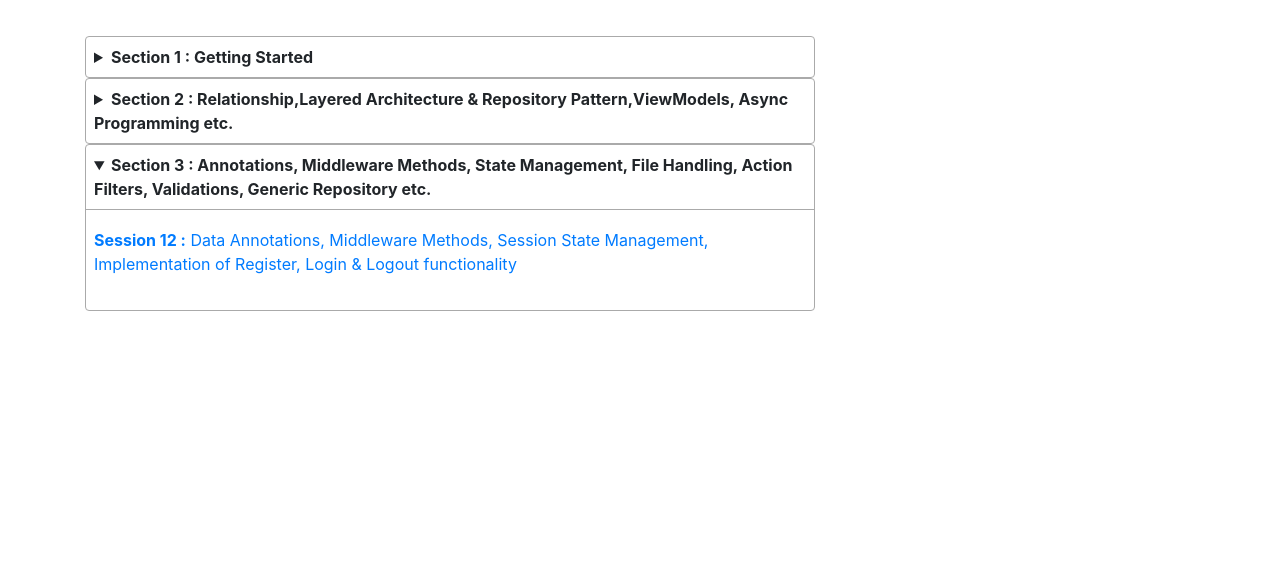
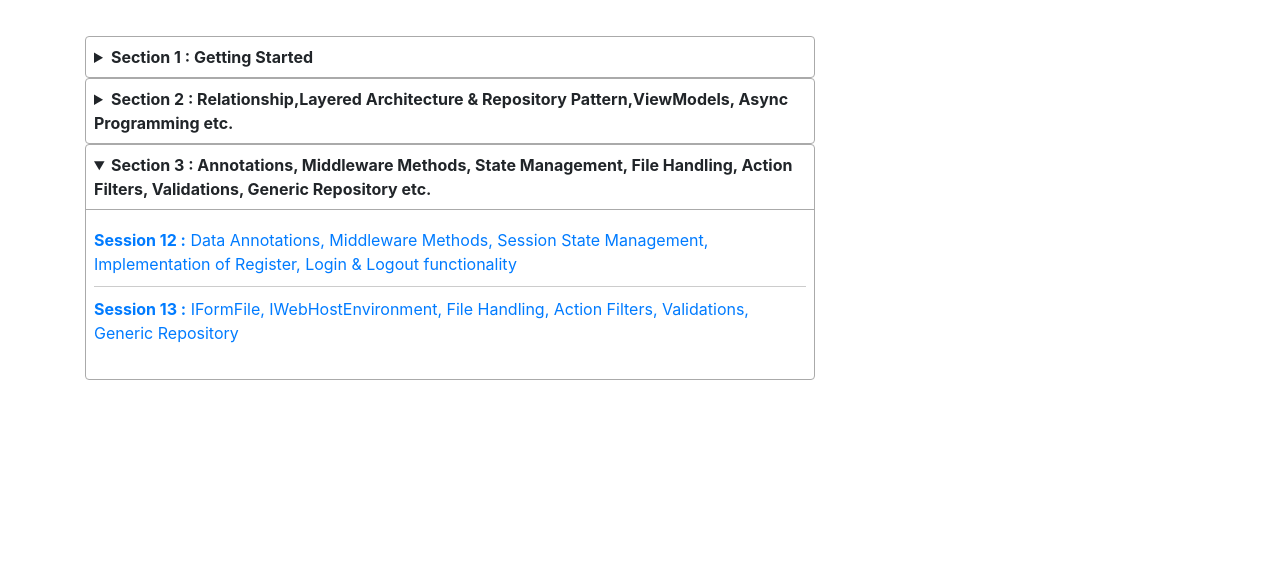
Before and after one commit to ashishkhadyehub/ASP.NET_Core_Notes, a plain HTML site: page index.html in a window 1280 px wide. Shown: the part 180-752 px from the top of the page. Drawn offline with nearby package versions, Linux system fonts and the light colour scheme.

Commit message:
session 13

```diff
--- a/index.html
+++ b/index.html
@@ -101,6 +101,7 @@
                     <summary>Section 3 : Annotations, Middleware Methods, State Management, File Handling, Action Filters, Validations, Generic Repository etc. </summary>
                     <ul>
                         <li><a href="session12.html"><b>Session 12 :</b> Data Annotations, Middleware Methods, Session State Management, Implementation of Register, Login & Logout functionality</a></li>
+                        <li><a href="session13.html"><b>Session 13 :</b> IFormFile, IWebHostEnvironment, File Handling, Action Filters, Validations, Generic Repository</a></li>
 
                     </ul>
                 </details>
```
